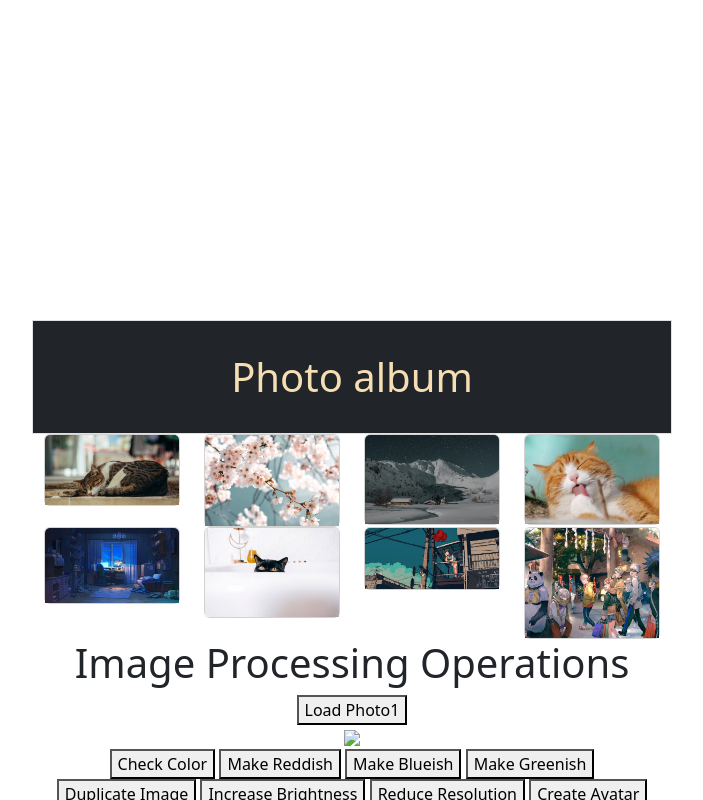
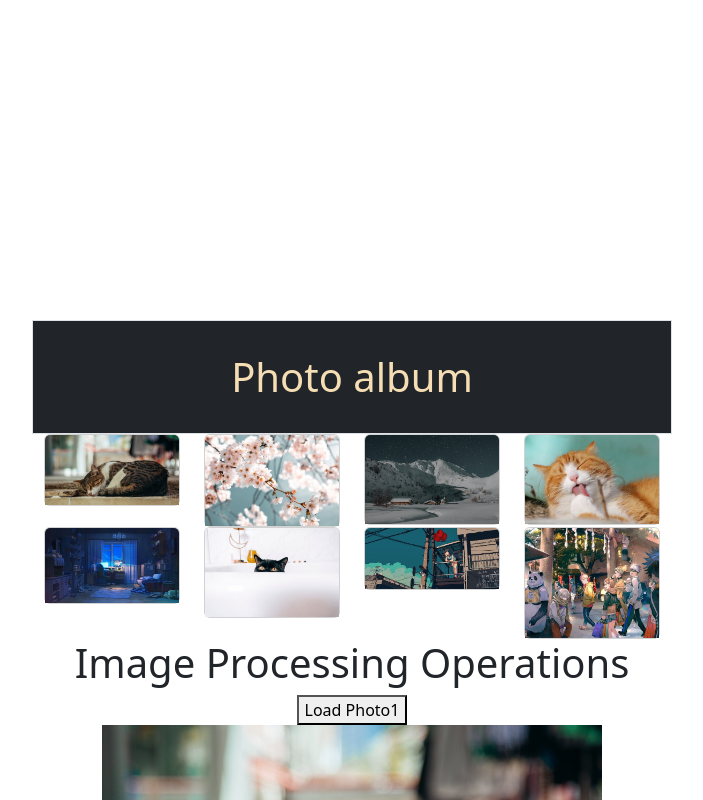
Before and after one commit to chriswilde123/picalbum, a plain HTML site: page index.html in a window 1280 px wide. Both pictures are taken after a click on the button "Load Photo1". Shown: the top 800 px of the page, without its empty margins (288-991 px from the left). Drawn offline with nearby package versions, Linux system fonts and the light colour scheme.

Commit message:
Update index.html

```diff
--- a/index.html
+++ b/index.html
@@ -103,7 +103,7 @@
         function uploadImage() {
             var imageContainer = document.getElementById('imageContainer');
             var img = document.createElement('img');
-            img.src = 'images/photo1.jpg';
+            img.src = './photo1.jpg';
             img.id = 'selectedImage';
             selectedImage = img;
             imageContainer.innerHTML = '';
```
